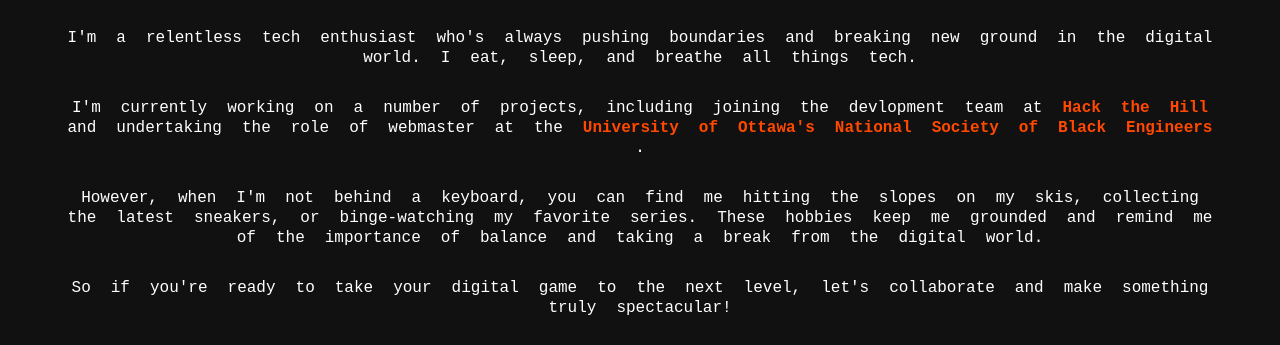
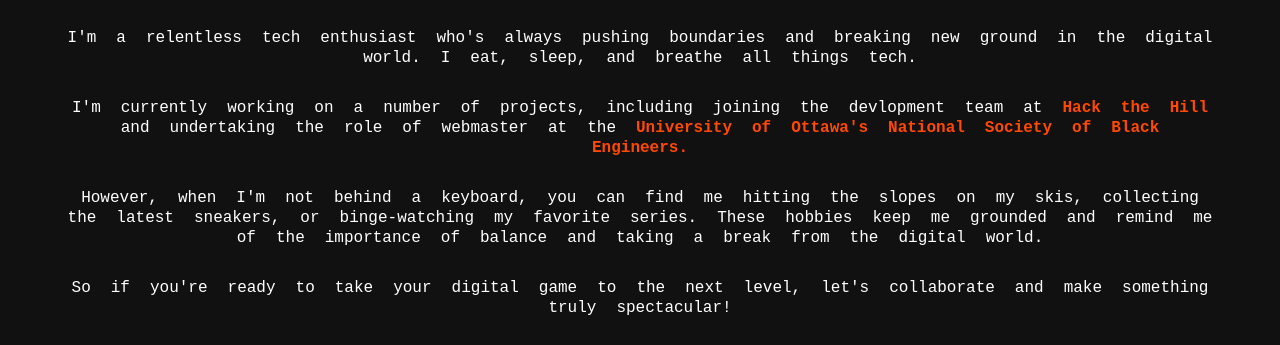
Before and after one commit to osaaa/personal-website, a plain HTML site: page index.html in a window 1280 px wide. Shown: the part 286-631 px from the top of the page. Drawn offline with Linux system fonts and the light colour scheme.

Commit message:
Updated index.html

```diff
--- a/index.html
+++ b/index.html
@@ -84,10 +84,10 @@
 						and undertaking the role of webmaster at the
 						<strong>
 							<a href="#" ref="noreferrer" id="nsbe"
-							>University of Ottawa's National Society of Black Engineers</a
+							>University of Ottawa's National Society of Black Engineers.</a
 						>
 						</strong>
-						.
+
 					</p>
 
 					<p>
```
